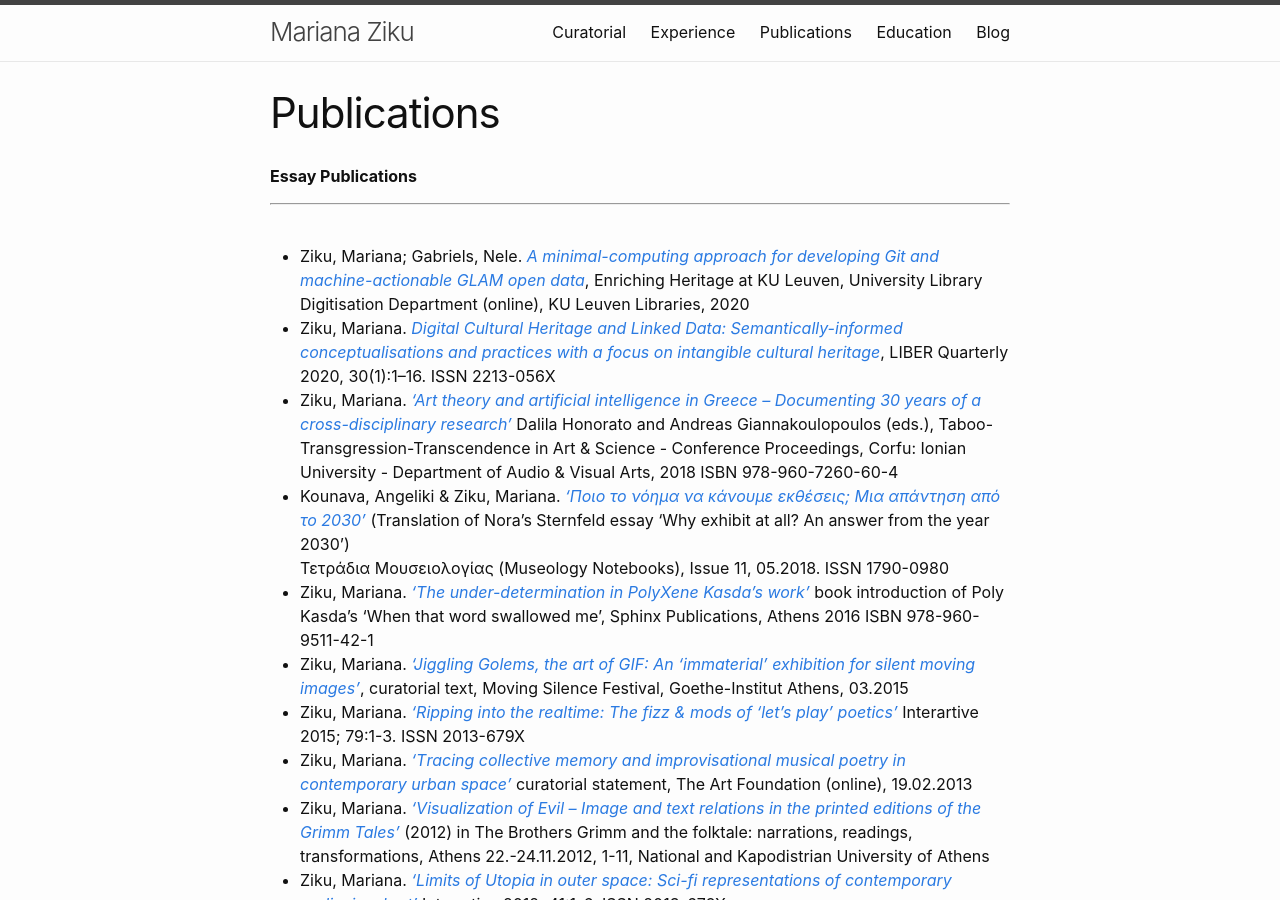
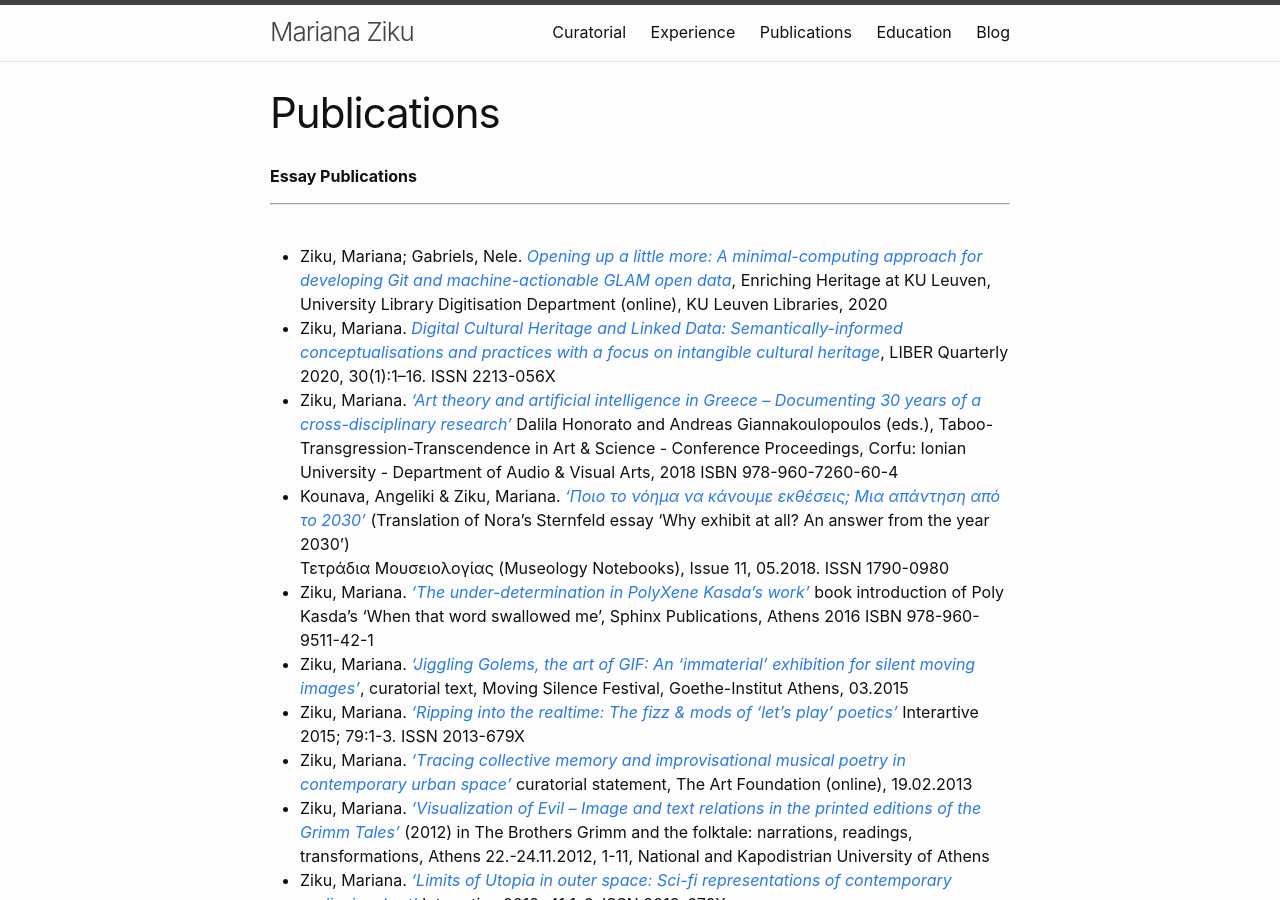
Before and after one commit to mziku/mziku.github.io, a Jekyll site: the page built from publications.md, in a window 1280 px wide and 900 px high. Built offline with Jekyll 4.4.1, drawn with Linux system fonts in a browser that asks for light colours.

Commit message:
Update publications.md

```diff
--- a/publications.md
+++ b/publications.md
@@ -9,7 +9,7 @@ navigation_weight: 3
 
 ---
 <br>
-- Ziku, Mariana; Gabriels, Nele. [*A minimal-computing approach for developing Git and machine-actionable GLAM open data*](https://enrichingheritage.wordpress.com/2020/05/01/git-and-machine-actionable-data-pilot/#), Enriching Heritage at KU Leuven, University Library Digitisation Department (online), KU Leuven Libraries, 2020
+- Ziku, Mariana; Gabriels, Nele. [*Opening up a little more: A minimal-computing approach for developing Git and machine-actionable GLAM open data*](https://enrichingheritage.wordpress.com/2020/05/01/git-and-machine-actionable-data-pilot/#), Enriching Heritage at KU Leuven, University Library Digitisation Department (online), KU Leuven Libraries, 2020
 - Ziku, Mariana. [*Digital Cultural Heritage and Linked Data: Semantically-informed conceptualisations and practices with a focus on intangible cultural heritage*](https://www.liberquarterly.eu/articles/10315/), LIBER Quarterly 2020, 30(1):1–16. ISSN 2213-056X
 - Ziku, Mariana. [*'Art theory and artificial intelligence in Greece – Documenting 30 years of a cross-disciplinary research'*](https://www.academia.edu/35189649/Art_Theory_and_Artificial_Intelligence_in_Greece_Documenting_30_years_of_a_cross-disciplinary_research) Dalila Honorato and Andreas Giannakoulopoulos (eds.), Taboo-Transgression-Transcendence in Art & Science - Conference Proceedings, Corfu: Ionian University - Department of Audio & Visual Arts, 2018 ISBN 978-960-7260-60-4
 - Kounava, Angeliki & Ziku, Mariana. [*'Ποιο το νόημα να κάνουμε εκθέσεις; Μια απάντηση από το 2030'*](https://kaleidoscope.gr/el/tetradia-mouseiologias/tetradia11--11-523.html) (Translation of Nora's Sternfeld essay 'Why exhibit at all? An answer from the year 2030')
```
